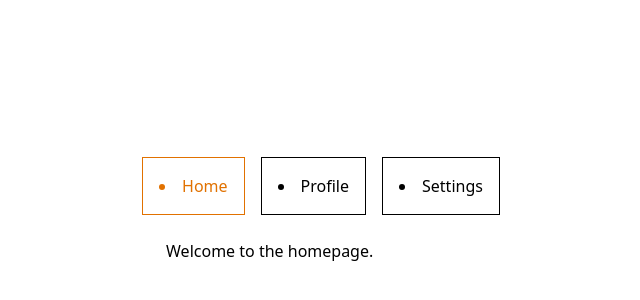
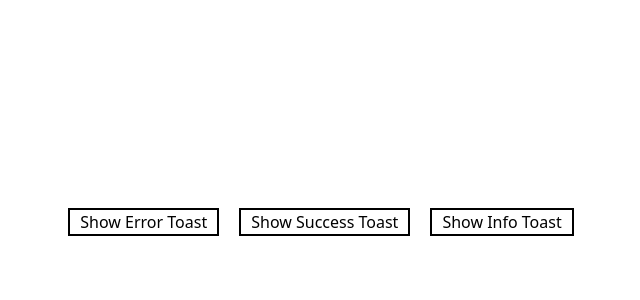
Before and after one commit to GoreSawata27/notes, a React (Vite) app: page / in a window 1280 px wide. Shown: the part 178-478 px from the top of the page, without its empty margins (319-959 px from the left). Built offline with nearby package versions, Linux system fonts and the light colour scheme.

Commit message:
Toaster Notification System

```diff
--- a/src/App.tsx
+++ b/src/App.tsx
@@ -1,11 +1,12 @@
 import "./App.css";
 import MachineCoding from "./MachineCoding/MachineCoding";
+import ToasterContextProvider from "./MachineCoding/Toaster/ToasterContext";
 
 function App() {
   return (
-    <main>
+    <ToasterContextProvider>
       <MachineCoding />
-    </main>
+    </ToasterContextProvider>
   );
 }
 
--- a/src/MachineCoding/MachineCoding.tsx
+++ b/src/MachineCoding/MachineCoding.tsx
@@ -4,21 +4,43 @@
 
 // import Carousel from "./Carousel/Carousel";
 // import { images } from "./Carousel/Data";
-import { tabs } from "./Tab/Data";
-import Tab from "./Tab/Tab";
+
+// import { tabs } from "./Tab/Data";
+// import Tab from "./Tab/Tab";
 
 // import { categories } from "./NestedCheckbox/Data";
 // import NestedCheckbox from "./NestedCheckbox/NestedCheckbox";
 
+import ShowToast from "./Toaster/ShowToast";
+import { useToastContext } from "./Toaster/ToasterContext";
+import { useToast } from "./Toaster/useToast";
+
 export default function MachineCoding() {
+  const { toasts } = useToastContext();
+  const { showToast } = useToast();
   return (
     <>
       {/* <PhoneBook options={MOCK_COUNTRY_OPTIONS} /> */}
       {/* <TodoList /> */}
       {/* <NestedCheckbox categories={categories} /> */}
       {/* <Carousel images={images} /> */}
+      {/* <Tab tabs={tabs} /> */}
 
-      <Tab tabs={tabs} />
+      {/* Toaster */}
+      <button onClick={() => showToast({ type: "error", message: "Something went wrong!" })}>
+        Show Error Toast
+      </button>
+      <button onClick={() => showToast({ type: "success", message: "All good!" })}>Show Success Toast</button>
+      <button onClick={() => showToast({ type: "info", message: "Fill all details" })}>
+        Show Info Toast
+      </button>
+
+      {/* Toast Container */}
+      <div className="fixed top-4 right-4 z-50 w-80">
+        {toasts.map((toast) => (
+          <ShowToast key={toast.id} type={toast.type} message={toast.message} />
+        ))}
+      </div>
     </>
   );
 }
--- /dev/null
+++ b/src/MachineCoding/Toaster/ShowToast.tsx
@@ -0,0 +1,18 @@
+import type { ToastData } from "./useToast";
+
+export default function ShowToast({ type, message }: Omit<ToastData, "id">) {
+  const baseStyle = "p-4 rounded shadow text-white mb-2";
+  const typeStyles: Record<string, string> = {
+    success: "bg-green-500",
+    error: "bg-red-500",
+    info: "bg-blue-500",
+  };
+
+  return (
+    <div className={`${baseStyle} ${typeStyles[type]}`}>
+      <span>
+        <strong>{type.toUpperCase()}</strong>: {message}
+      </span>
+    </div>
+  );
+}
--- /dev/null
+++ b/src/MachineCoding/Toaster/ToasterContext.tsx
@@ -0,0 +1,27 @@
+import React, { createContext, useContext, useState, ReactNode } from "react";
+import type { ToastData } from "./useToast";
+
+interface ToastContextType {
+  toasts: ToastData[];
+  setToasts: React.Dispatch<React.SetStateAction<ToastData[]>>;
+}
+
+const ToastContext = createContext<ToastContextType | undefined>(undefined);
+
+export const useToastContext = () => {
+  const context = useContext(ToastContext);
+  if (!context) {
+    throw new Error("useToastContext must be used within a ToasterContextProvider");
+  }
+  return context;
+};
+
+interface ToasterContextProviderProps {
+  children: ReactNode;
+}
+
+export default function ToasterContextProvider({ children }: ToasterContextProviderProps) {
+  const [toasts, setToasts] = useState<ToastData[]>([]);
+
+  return <ToastContext.Provider value={{ toasts, setToasts }}>{children}</ToastContext.Provider>;
+}
--- /dev/null
+++ b/src/MachineCoding/Toaster/useToast.tsx
@@ -0,0 +1,29 @@
+import { useToastContext } from "./ToasterContext";
+
+export type ToastType = "success" | "error" | "info";
+
+export interface ToastData {
+  id: number;
+  type: ToastType;
+  message: string;
+}
+
+interface ShowToastProps {
+  type: ToastType;
+  message: string;
+}
+
+export function useToast() {
+  const { setToasts } = useToastContext();
+
+  const showToast = ({ type, message }: ShowToastProps) => {
+    const id = Date.now();
+    setToasts((prev: ToastData[]) => [...prev, { id, type, message }]);
+
+    setTimeout(() => {
+      setToasts((prev: ToastData[]) => prev.filter((t) => t.id !== id));
+    }, 3000);
+  };
+
+  return { showToast };
+}
```
